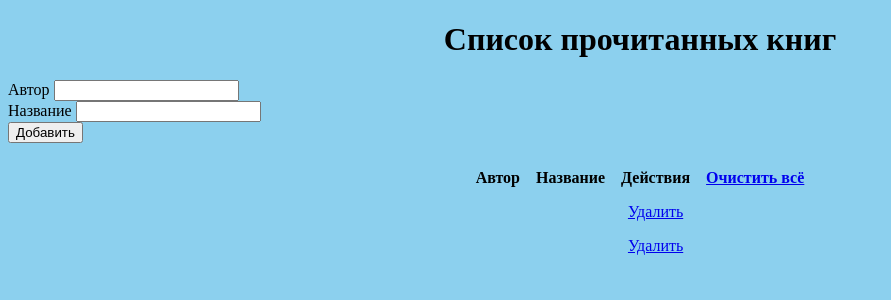
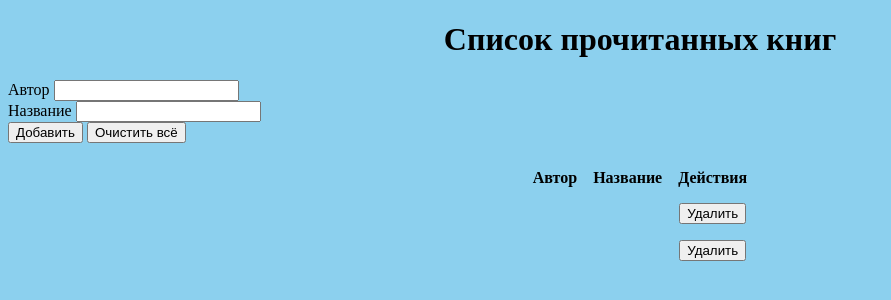
Before and after one commit to Nesty04/lab_9, a Flask app: page / in a window 1280 px wide. Shown: the top 300 px of the page, without its empty margins (0-891 px from the left). Run offline with Flask 3, Linux system fonts and the light colour scheme; data comes from the database, SQL or seed files in the repository; both versions use the stored data as it was after the commit.

Commit message:
completed

```diff
--- a/templates/index.html
+++ b/templates/index.html
@@ -20,6 +20,13 @@
     i {
       font-style: italic;
     }
+    a{
+      text-decoration: none;
+      color:black;
+    }
+    a:visited{
+      color:black;
+    }
   </style>
 </head>
 <body>
@@ -32,6 +39,7 @@
     <input type="text" name="name">
     <br>
     <input type="submit" value="Добавить">
+    <button><a href="{{ url_for('clear')}}">Очистить всё</a></button>
   </form>
   <br>
   <table>
@@ -40,9 +48,6 @@
         <th>Автор</th>
         <th>Название</th>
         <th>Действия</th>
-        <th>
-          <a href="{{ url_for('clear') }}">Очистить всё</a>
-        </th>
       </tr>
     </thead>
     <tbody>
@@ -51,7 +56,7 @@
         <td>{{ book.author }}</td>
         <td><i>{{ book.name }}</i></td>
         <td>
-          <a href="{{ url_for('delete', id=book.id) }}">Удалить</a>
+          <button><a href="{{ url_for('delete', id=book.id) }}">Удалить</a></button>
         </td>
       </tr>
       {% endfor %}
```
Also changed, not shown: instance/books.db.
